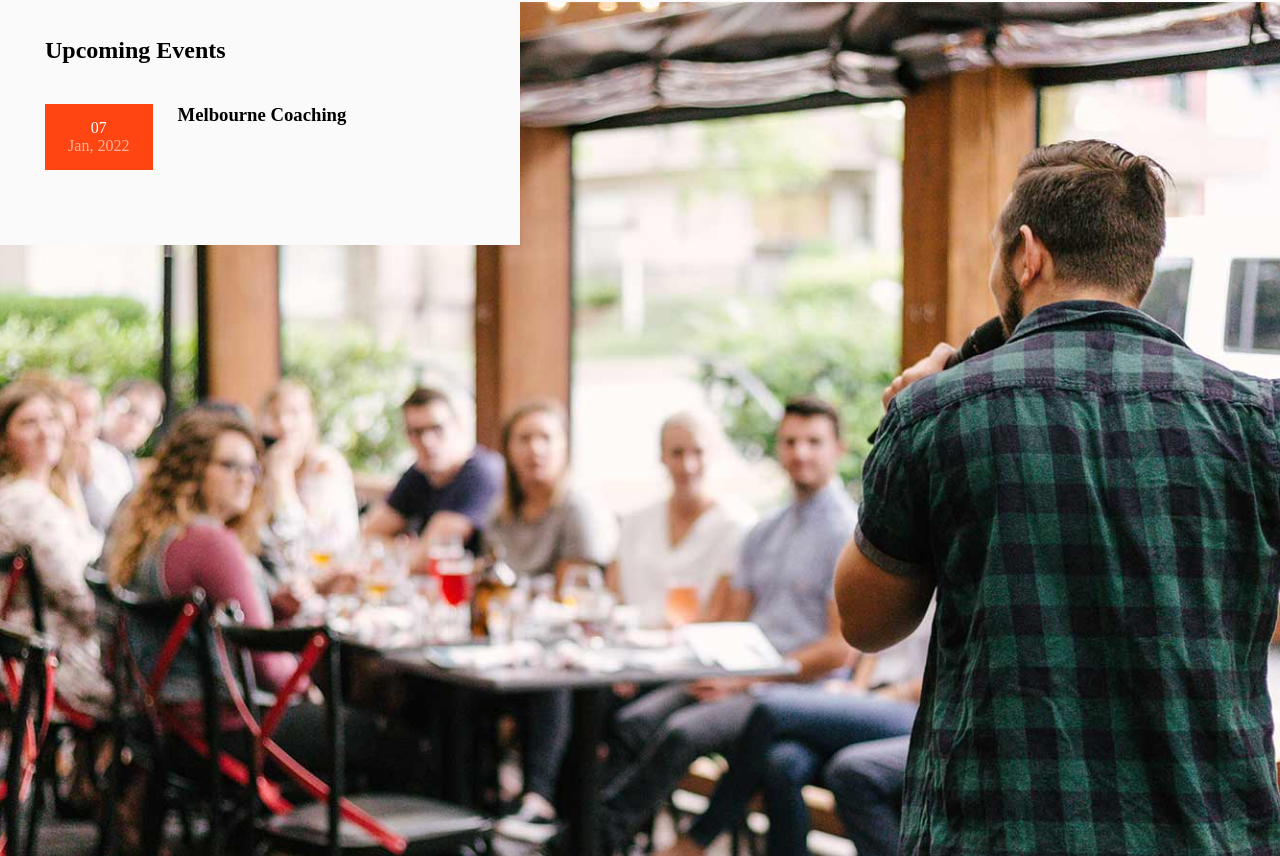
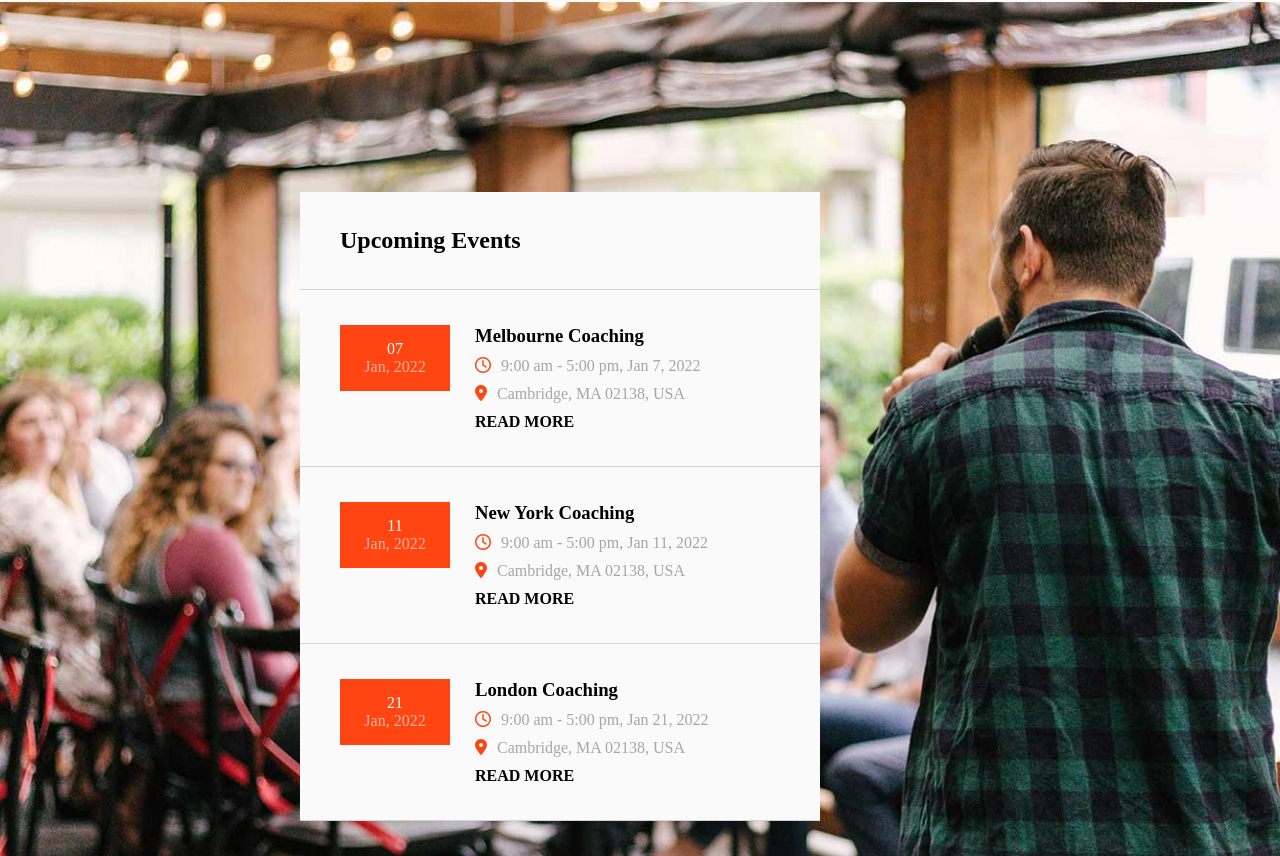
Before and after one commit to Skiotto93/proj-html-vuejs, a Vue app: page / in a window 1280 px wide. Shown: the part 1904-2760 px from the top of the page. Built offline with nearby package versions, Linux system fonts and the light colour scheme.

Commit message:
Aggiunta thirdSection

```diff
--- a/src/components/ThirdSectionMain.vue
+++ b/src/components/ThirdSectionMain.vue
@@ -18,6 +18,55 @@ export default {
                     </div>
                     <div class="col-right">
                         <h3>Melbourne Coaching</h3>
+                        <div class="d-flex">
+                            <i class="fa-regular fa-clock"></i>
+                            <p>9:00 am - 5:00 pm, Jan 7, 2022</p>
+                        </div>
+                        <div class="d-flex">
+                            <i class="fa-solid fa-location-dot"></i>
+                            <p>Cambridge, MA 02138, USA</p>
+                        </div>
+                        <h4>READ MORE</h4>
+                    </div>
+                </div>
+                <div class="events">
+                    <div class="col-left">
+                        <div class="calendar">
+                            <span>11</span>
+                            <div>Jan, 2022</div>
+                        </div>
+                    </div>
+                    <div class="col-right">
+                        <h3>New York Coaching</h3>
+                        <div class="d-flex">
+                            <i class="fa-regular fa-clock"></i>
+                            <p>9:00 am - 5:00 pm, Jan 11, 2022</p>
+                        </div>
+                        <div class="d-flex">
+                            <i class="fa-solid fa-location-dot"></i>
+                            <p>Cambridge, MA 02138, USA</p>
+                        </div>
+                        <h4>READ MORE</h4>
+                    </div>
+                </div>
+                <div class="events">
+                    <div class="col-left">
+                        <div class="calendar">
+                            <span>21</span>
+                            <div>Jan, 2022</div>
+                        </div>
+                    </div>
+                    <div class="col-right">
+                        <h3>London Coaching</h3>
+                        <div class="d-flex">
+                            <i class="fa-regular fa-clock"></i>
+                            <p>9:00 am - 5:00 pm, Jan 21, 2022</p>
+                        </div>
+                        <div class="d-flex">
+                            <i class="fa-solid fa-location-dot"></i>
+                            <p>Cambridge, MA 02138, USA</p>
+                        </div>
+                        <h4>READ MORE</h4>
                     </div>
                 </div>
             </div>
@@ -31,14 +80,28 @@ section {
     height: 1060px;
     background-position: center;
     background-size: cover;
+    position: relative;
     .tab {
         width: 520px;
+        width: 520px;
+        position: absolute;
+        top: 190px;
+        left: 300px;
         .titleTab {
             background-color: #fafafa;
-            padding: 35px 45px;
+            h1 {
+                border-bottom: 1px solid lightgrey;
+                padding: 35px 40px;
+            }
+            .events:hover {
+                background-color: #fff;
+                box-shadow: 0px -15px 10px -15px #a6a6a6;
+            }
             .events {
-                padding: 40px 0;
+                padding: 35px 40px;
                 display: flex;
+                border-bottom: 1px solid lightgrey;
+
                 .col-left {
                     width: 25%;
                     .calendar {
@@ -51,13 +114,26 @@ section {
                         }
                         div {
                             color: #ffb39e;
-                            // color: #909090;
                         }
                     }
                 }
                 .col-right {
                     width: 75%;
                     padding: 0 25px;
+                    h3 {
+                        padding-bottom: 10px;
+                    }
+                    .d-flex {
+                        display: flex;
+                        padding-bottom: 10px;
+                        i {
+                            margin-right: 10px;
+                            color: #ff4612;
+                        }
+                        p {
+                            color: #a6a6a6;
+                        }
+                    }
                 }
             }
         }
```
